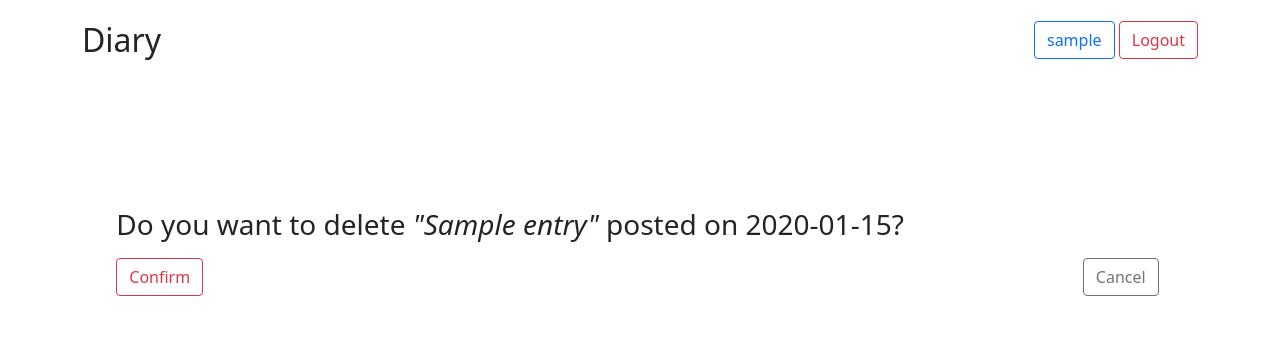
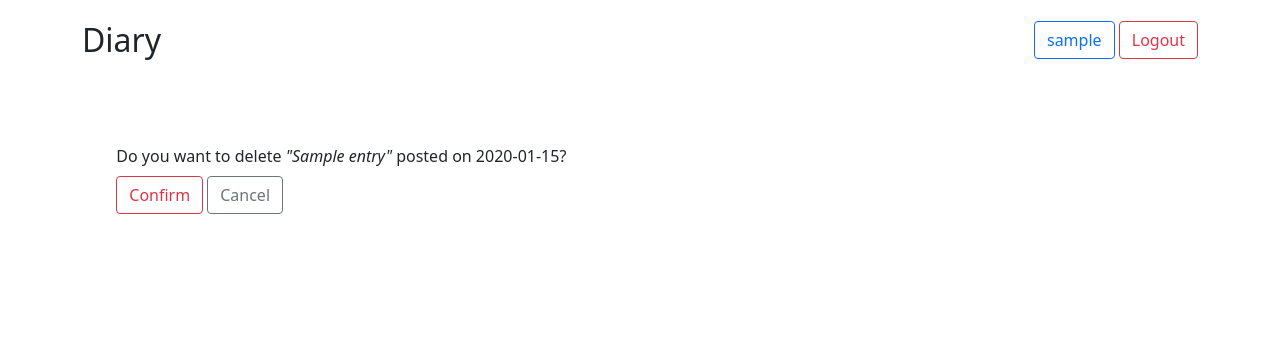
Before and after one commit to alexander-eriksson-dev/diary, a Django app: page /entry/1/delete in a window 1280 px wide. Shown: the top 343 px of the page. Run offline with Django 3.2, Linux system fonts and the light colour scheme; a user stored in the database is signed in; tables that the repository leaves empty hold one stand-in row (values such as "Sample post"); some libraries are stand-ins or nearby versions.

Commit message:
Update styling

```diff
--- a/diary/urls.py
+++ b/diary/urls.py
@@ -13,6 +13,7 @@ Including another URLconf
     1. Import the include() function: from django.urls import include, path
     2. Add a URL to urlpatterns:  path('blog/', include('blog.urls'))
 """
+
 from django.contrib import admin
 from django.urls import path, include
 
@@ -20,4 +21,4 @@ urlpatterns = [
     path('admin/', admin.site.urls),
     path('accounts/', include('django.contrib.auth.urls')),
     path("", include("entries.urls")),
-]
+    ]
--- a/entries/templates/entries/entry_confirm_delete.html
+++ b/entries/templates/entries/entry_confirm_delete.html
@@ -1,22 +1,18 @@
 <!-- entries/templates/entries/entry_confirm_delete.html -->
 {% extends "entries/base.html" %}
 {% block content %}
-<div class="container py-5">
-    <div class="pull-left" style="margin-right:5px">
+
+<div class="container">
+   <div class="col-lg-12">
       <form method="post">
          {% csrf_token %}
-          <p>
-          <h3>
       Do you want to delete <em>"{{ entry.title }}"</em> posted on {{ entry.date_created|date:'Y-m-d' }}?
-          </h3>
-          </p>
-          <div class="button--container">
+     <div class="d-grid gap-1 d-sm-flex mb-5 mt-2">
       <button class="btn btn-outline-danger" type="submit" value="Confirm">Confirm</button>
       <a class="btn btn-outline-secondary" href="{% url 'entry-detail' entry.id %}">Cancel</a>
      </div>
-
    </form>
    </div>
+ </div>
 
- </div>
 {% endblock %}
```
Lines whose indentation alone changed are shown as unchanged.
